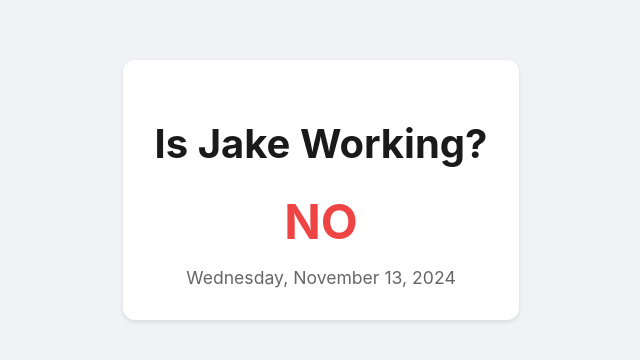
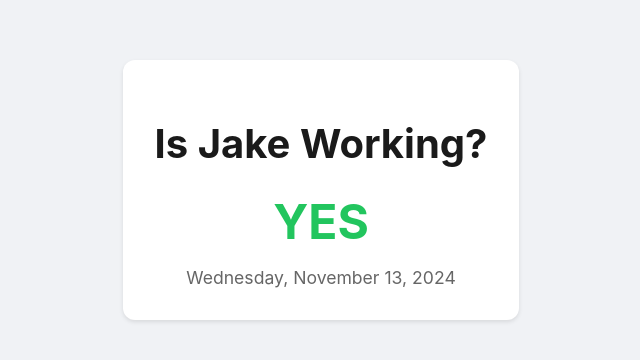
Before and after one commit to malexanderboyd/isjakeworking, a plain HTML site: page index.html in a window 1280 px wide. Shown: the part 210-570 px from the top of the page, without its empty margins (319-959 px from the left). Drawn offline with Linux system fonts and the light colour scheme.

Commit message:
fix start

```diff
--- a/index.html
+++ b/index.html
@@ -54,7 +54,7 @@
 
 <script>
     function isJakeWorking() {
-        const startDate = new Date('2023-10-16'); // First day off
+        const startDate = new Date('2024-10-16'); // First day off
         const today = new Date();
 
         // Calculate total days since start
```
